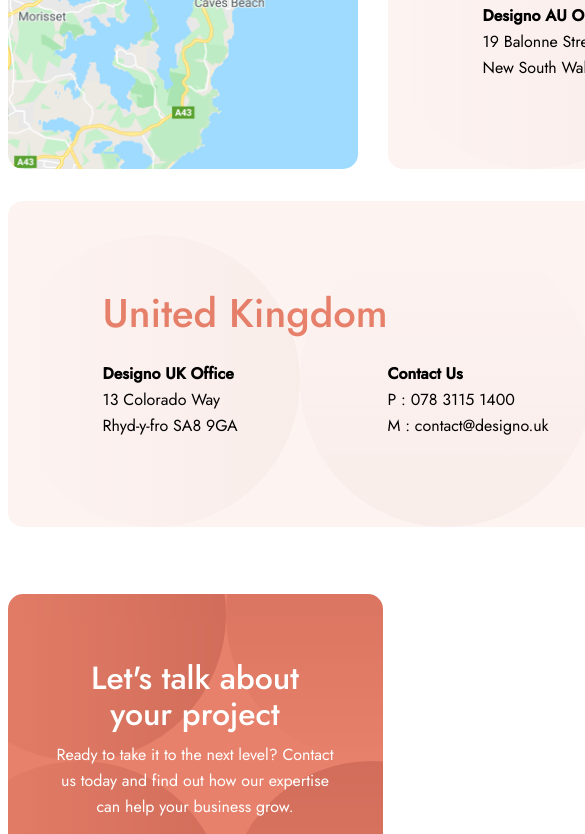
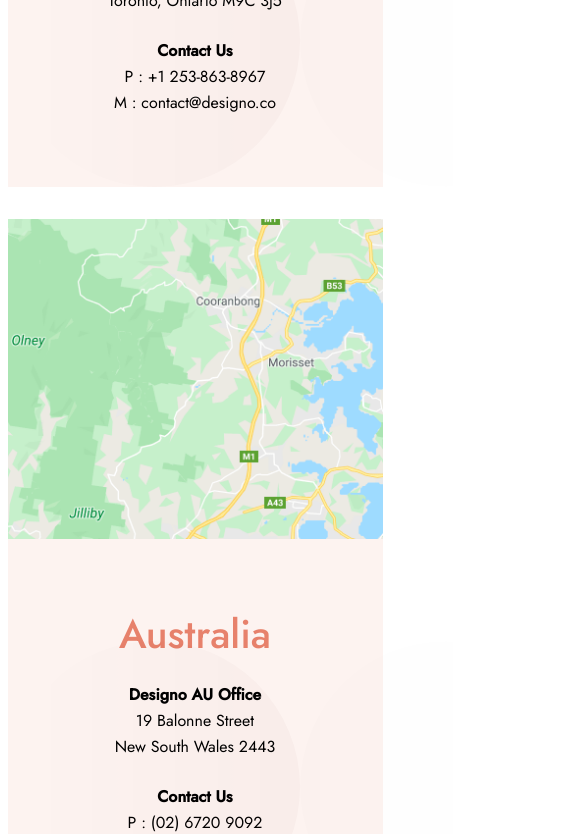
Before and after one commit to ruinedturnip/designo_frontendMentor, a website built with Parcel: page locations.html in a window 390 px wide. Shown: the part 651-1485 px from the top of the page, 585 px wide, since content can reach past the window. Built offline with nearby package versions, Linux system fonts and the light colour scheme.

Commit message:
location mobile tablet updates

```diff
--- a/locations.html
+++ b/locations.html
@@ -15,6 +15,7 @@
       rel="stylesheet"
     />
     <link rel="stylesheet" href="css/style.css" />
+    <script defer src="script.js"></script>
     <title>Frontend Mentor | Designo Agency Website Challenge</title>
   </head>
   <body>
@@ -36,7 +37,8 @@
             />
           </a>
         </div>
-        <div class="nav__box--right">
+
+        <div class="nav__box--right" id="desktopNav">
           <li class="nav__link">
             <a href="about.html" class="nav__link--item">Our Company</a>
           </li>
@@ -46,6 +48,28 @@
           <li class="nav__link">
             <a href="contact.html" class="nav__link--item">Contact</a>
           </li>
+        </div>
+
+        <div class="mobile__nav hide" id="mobileNav">
+          <div class="mobile__navBars hide" id="menu-bar">
+            <div class="mobile__navBar navBar--1 "></div>
+            <div class="mobile__navBar navBar--2 "></div>
+            <div class="mobile__navBar navBar--3 "></div>
+          </div>
+         </div>
+         <div class="mobile__nav--overlay hide" id="overlay">
+
+          <div class="mobile__nav--overlay__links">
+            <li class="mobile__nav__link" id="nav-1">
+              <a href="about.html" class="mobile__nav__link--item">Our Company</a>
+            </li>
+            <li class="mobile__nav__link" id="nav-2">
+              <a href="locations.html" class="mobile__nav__link--item">Locations</a>
+            </li>
+            <li class="mobile__nav__link" id="nav-3">
+              <a href="contact.html" class="mobile__nav__link--item">Contact</a>
+            </li>
+          </div>
         </div>
       </nav>
    <!-- --------------------------
@@ -65,7 +89,7 @@
             <p class="map__text">3886 Wellington Street</p>
             <p class="map__text">Toronto, Ontario M9C 3J5</p>
           </div>
-          <div class="map__textbox-2">
+          <div class="map__textbox--2">
             <p class="map__heading"><strong>Contact Us</strong></p>
             <p class="map__text">P : +1
               253-863-8967</p>
@@ -90,7 +114,7 @@
     <p class="map__text">19 Balonne Street</p>
     <p class="map__text">New South Wales 2443</p>
   </div>
-  <div class="map__textbox-2">
+  <div class="map__textbox--2">
     <p class="map__heading"><strong>Contact Us</strong></p>
     <p class="map__text">P : (02) 6720 9092</p>
     <p class="map__text">M : contact@designo.co</p>
@@ -113,7 +137,7 @@
             <p class="map__text">13 Colorado Way</p>
             <p class="map__text">Rhyd-y-fro SA8 9GA</p>
           </div>
-          <div class="map__textbox-2">
+          <div class="map__textbox--2">
             <p class="map__heading"><strong>Contact Us</strong></p>
             <p class="map__text">P : 078 3115
               1400</p>
--- a/sass/layouts/_map.scss
+++ b/sass/layouts/_map.scss
@@ -14,8 +14,28 @@
   height: 326px;
   gap: 3rem;
 
+  @include a.respond(tab-land) {
+    flex-direction: column;
+    width: 689px;
+    height: 683px;
+  }
+
+  @include a.respond(phone) {
+    width: 375px;
+    height: 714px;
+    gap: 0;
+  }
+
   &--2 {
     flex-direction: row-reverse;
+  }
+
+  &--1,
+  &--2,
+  &--3 {
+    @include a.respond(tab-land) {
+      flex-direction: column-reverse;
+    }
   }
 
   &__textbox {
@@ -28,6 +48,17 @@
     justify-content: center;
 
     position: relative;
+
+    @include a.respond(tab-land) {
+      width: 689px;
+      height: 326px;
+    }
+
+    @include a.respond(phone) {
+      width: 375px;
+      height: 394px;
+      border-radius: 0;
+    }
 
     &::before {
       content: "";
@@ -44,6 +75,10 @@
       bottom: 0;
       left: 0;
       opacity: 0.05;
+
+      @include a.respond(phone) {
+        content: url("../../assets/shared/mobile/bg-pattern-design-pages-intro-mobile.svg");
+      }
     }
 
     &::after {
@@ -61,21 +96,48 @@
       bottom: 0;
       left: 292px;
       opacity: 0.05;
+
+      @include a.respond(phone) {
+        display: none;
+      }
     }
   }
 
   &__text-content {
     width: 54rem;
+    display: flex;
+    flex-direction: column;
+    align-items: center;
+    justify-content: center;
   }
 
   &__content_row {
     display: flex;
+    @include a.respond(phone) {
+      flex-direction: column;
+      align-items: center;
+      justify-content: center;
+      width: 327px;
+      gap: 24px;
+    }
   }
 
   &__textbox--1 {
     width: 255px;
     margin-right: 3rem;
     position: relative;
+
+    @include a.respond(phone) {
+      width: 327px;
+      margin-right: 0;
+      text-align: center;
+    }
+  }
+
+  &__textbox--2 {
+    @include a.respond(phone) {
+      text-align: center;
+    }
   }
 
   &__header {
@@ -87,14 +149,34 @@
     height: 326px;
     border-radius: 15px;
     background-size: cover;
+
+    @include a.respond(tab-land) {
+      width: 689px;
+    }
+
+    @include a.respond(phone) {
+      width: 375px;
+      height: 320px;
+      border-radius: 0;
+    }
     &--1 {
       background-image: url("../../assets/locations/desktop/image-map-canada.png");
+
+      @include a.respond(tab-land) {
+        background-image: url("../../assets/locations/tablet/image-map-canada.png");
+      }
     }
     &--2 {
       background-image: url("../../assets/locations/desktop/image-map-australia.png");
+      @include a.respond(tab-land) {
+        background-image: url("../../assets/locations/tablet/image-map-australia.png");
+      }
     }
     &--3 {
       background-image: url("../../assets/locations/desktop/image-map-united-kingdom.png");
+      @include a.respond(tab-land) {
+        background-image: url("../../assets/locations/tablet/image-map-uk.png");
+      }
     }
   }
 }
```
Also changed, not shown: graphic-design.html (+29 -6 lines), css/style.css, 1 other file.
